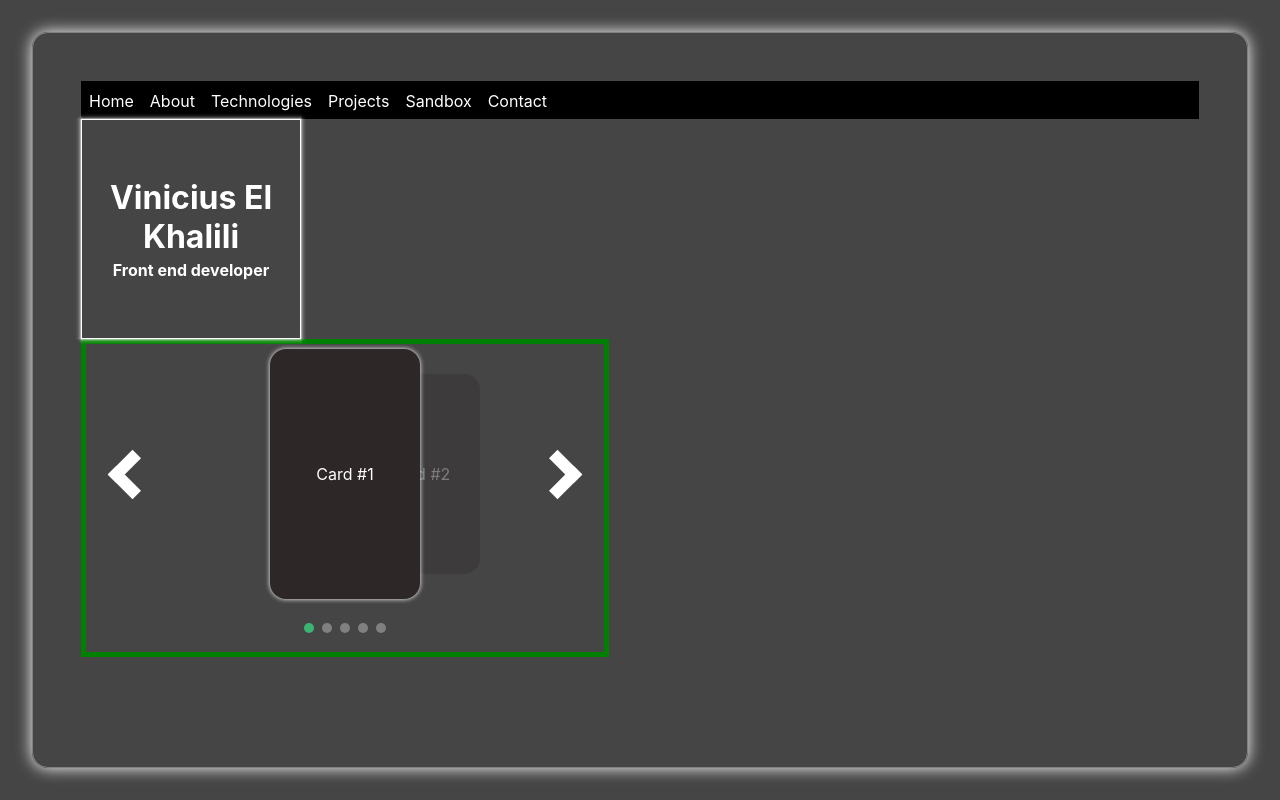
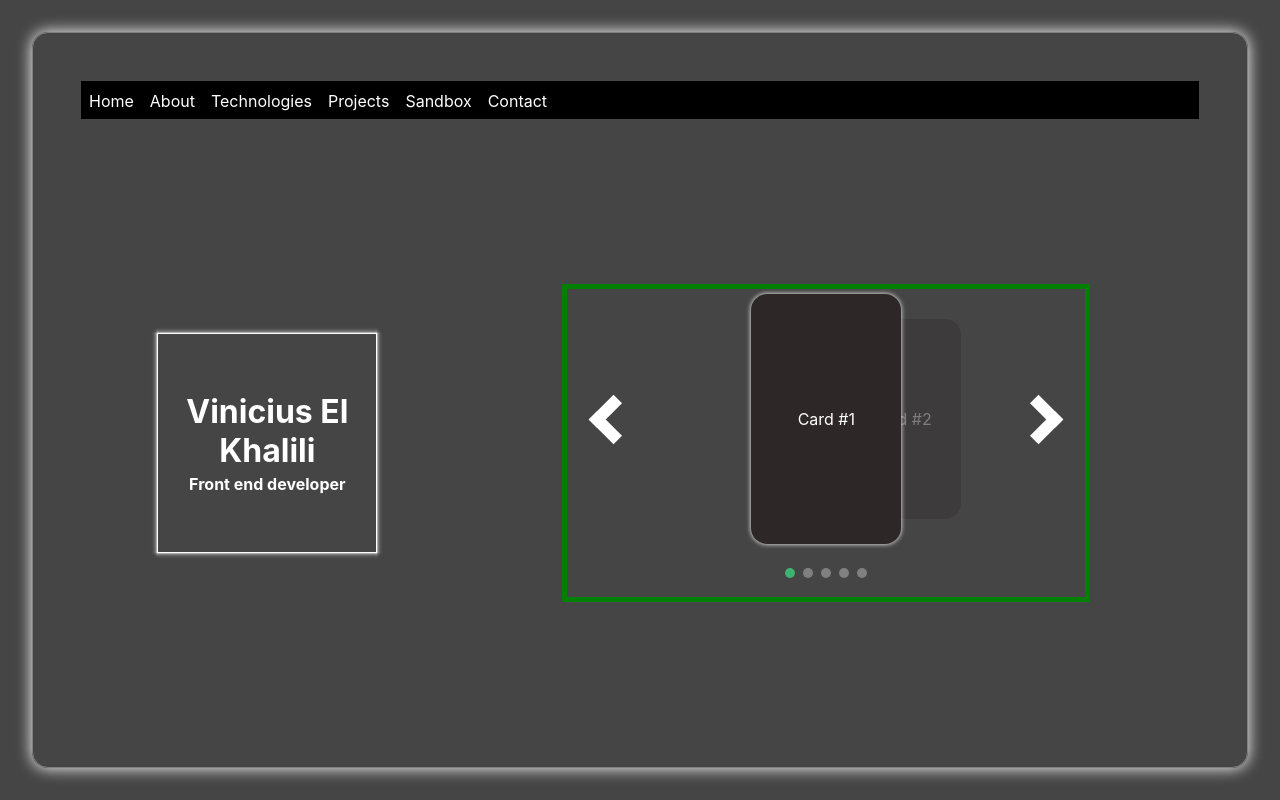
Before and after one commit to vinicius-el-khalili/azalea-two, a Next.js app: page /sandbox in a window 1280 px wide. Built offline with nearby package versions, Linux system fonts and the light colour scheme.

Commit message:
checkpoint

```diff
--- a/components/layout/layout.js
+++ b/components/layout/layout.js
@@ -11,10 +11,14 @@ const Layout = ({children}) => {
         <LayoutContainer>
             <div className={style.layoutWrapper}>
 
-                <div className={style.navBarWrapper}><NavBar/></div>
-                <div className={style.cubeWrapper}><Cube/></div>
+                <div className={style.navBarWrapper}>
+                    <NavBar/></div>
 
-                <div className={style.childrenWrapper}>{children}</div>
+                <div className={style.cubeWrapper}>
+                    <Cube/></div>
+
+                <div className={style.childrenWrapper}>
+                    {children}</div>
 
             </div>
         </LayoutContainer>
--- a/components/layout/layout.module.scss
+++ b/components/layout/layout.module.scss
@@ -0,0 +1,30 @@
+.layoutWrapper{
+
+    display: grid;
+    grid-template-columns: repeat(6,1fr);
+    grid-template-rows: auto 1fr;
+
+    .navBarWrapper{
+
+        grid-column: span 6;
+
+    }
+
+    .cubeWrapper{
+
+        grid-column: span 2;
+        height: calc(100vh - 9.5rem);
+        display: grid;
+        place-items: center;
+
+    }
+
+    .childrenWrapper{
+
+        grid-column: span 4;
+        display: flex;
+        justify-content: center;
+        height: calc(100vh - 9.5rem);
+        overflow: scroll;
+    }
+}
--- a/components/layout/layoutContainer/layoutContainer.module.scss
+++ b/components/layout/layoutContainer/layoutContainer.module.scss
@@ -1,9 +1,8 @@
 .layoutContainer{
-
 
     height: calc(100vh - 4rem);
     padding: 3rem;
     margin: 2rem;
-    overflow: hidden;
+    position: relative;
 
 }
--- a/components/slider/slider.module.scss
+++ b/components/slider/slider.module.scss
@@ -12,6 +12,7 @@ $miniCardHeight: 200px;
 
     display: grid;
     width: fit-content;
+    height: fit-content;
     grid-template-columns: 4rem $cardWidth+2*$miniCardWidth 4rem;
     grid-template-rows: auto auto;
     align-items: center;
--- a/pages/sandbox/index.js
+++ b/pages/sandbox/index.js
@@ -1,12 +1,13 @@
+import style from "./sandbox.module.scss"
 import Slider from "@/components/slider/slider";
 
 const Sandbox = () => {
     return (
-        <>
+        <div className={style.sandboxWrapper}>
 
-        <Slider/>
+            <Slider/>
 
-        </>
+        </div>
      );
 }
 
--- a/pages/sandbox/sandbox.module.scss
+++ b/pages/sandbox/sandbox.module.scss
@@ -0,0 +1,4 @@
+.sandboxWrapper{
+    display: grid;
+    place-items: center;
+}
```
